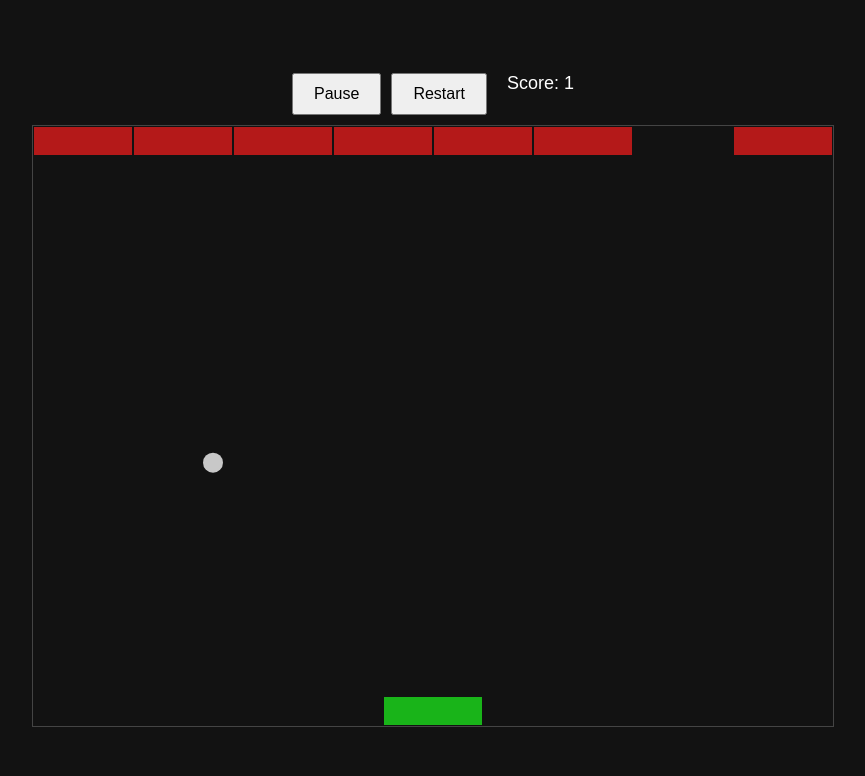
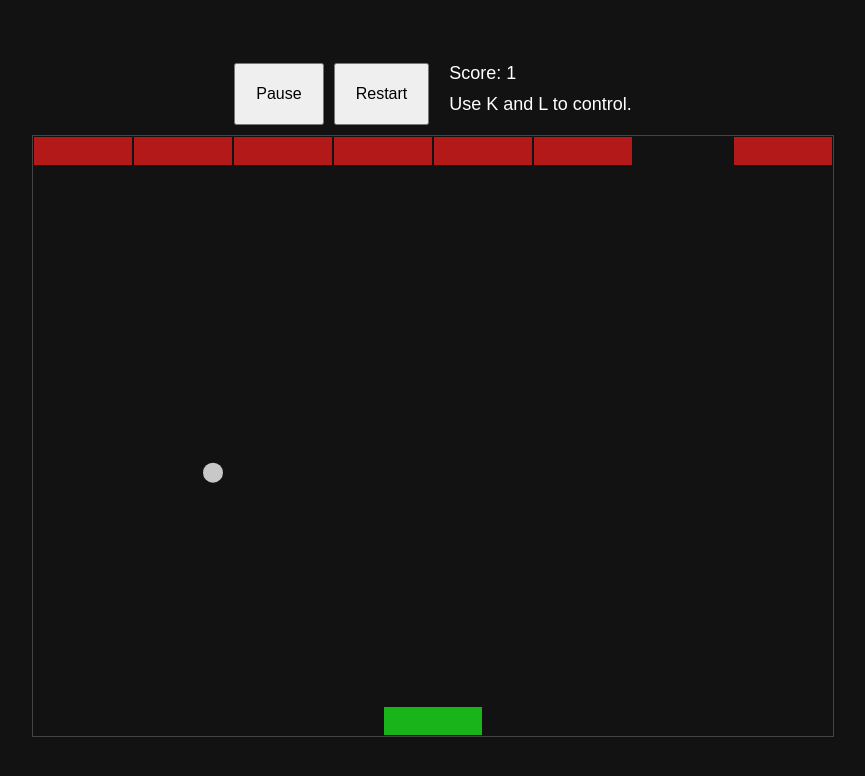
Before and after one commit to autives/brick-breaker, a website: page index.html in a window 1280 px wide. Shown: the whole page, without its empty margins (207-1072 px from the left). Drawn offline with Linux system fonts and the light colour scheme.

Commit message:
added control information

```diff
--- a/index.html
+++ b/index.html
@@ -3,7 +3,7 @@
 <head>
     <meta charset="UTF-8">
     <meta name="viewport" content="width=device-width, initial-scale=1.0">
-    <title>Typescript Tutorial</title>
+    <title>Brick Breaker</title>
     <style>
         body {
             display: flex;
@@ -23,13 +23,20 @@
             margin-bottom: 10px;
         }
 
+	#info {
+            display: flex;
+	    flex-direction: column;
+            gap: 10px;
+            margin-bottom: 10px;
+        }
+
         button {
             padding: 10px 20px;
             font-size: 16px;
             cursor: pointer;
         }
 
-        #score {
+        #info {
             font-size: 18px;
             margin-left: 10px;
         }
@@ -45,7 +52,10 @@
     <div id="controls">
         <button id="pause-button">Pause</button>
         <button id="restart-button">Restart</button>
-        <span id="score">Score: 0</span>
+	<div id="info">
+          <span id="score">Score: 0</span>
+	  <span> Use K and L to control.</span>
+	</div>
     </div>
     <canvas id="canvas" width="800" height="600"></canvas>
 
```
